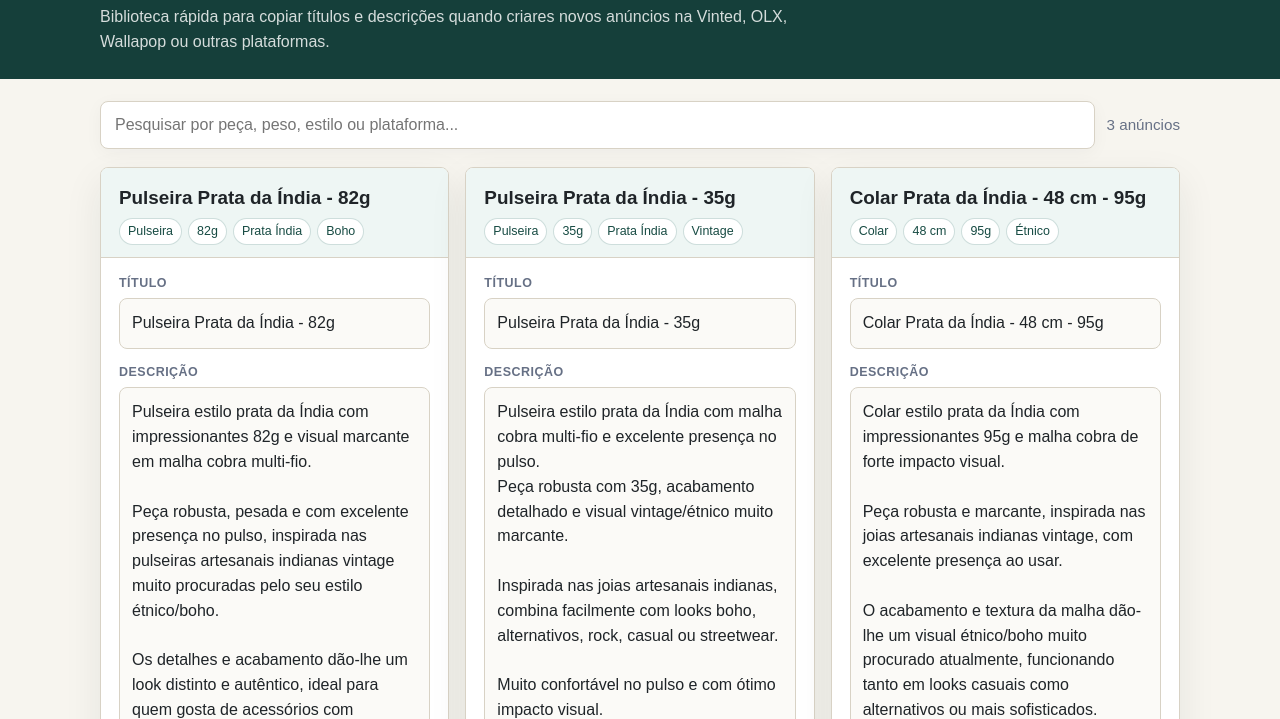
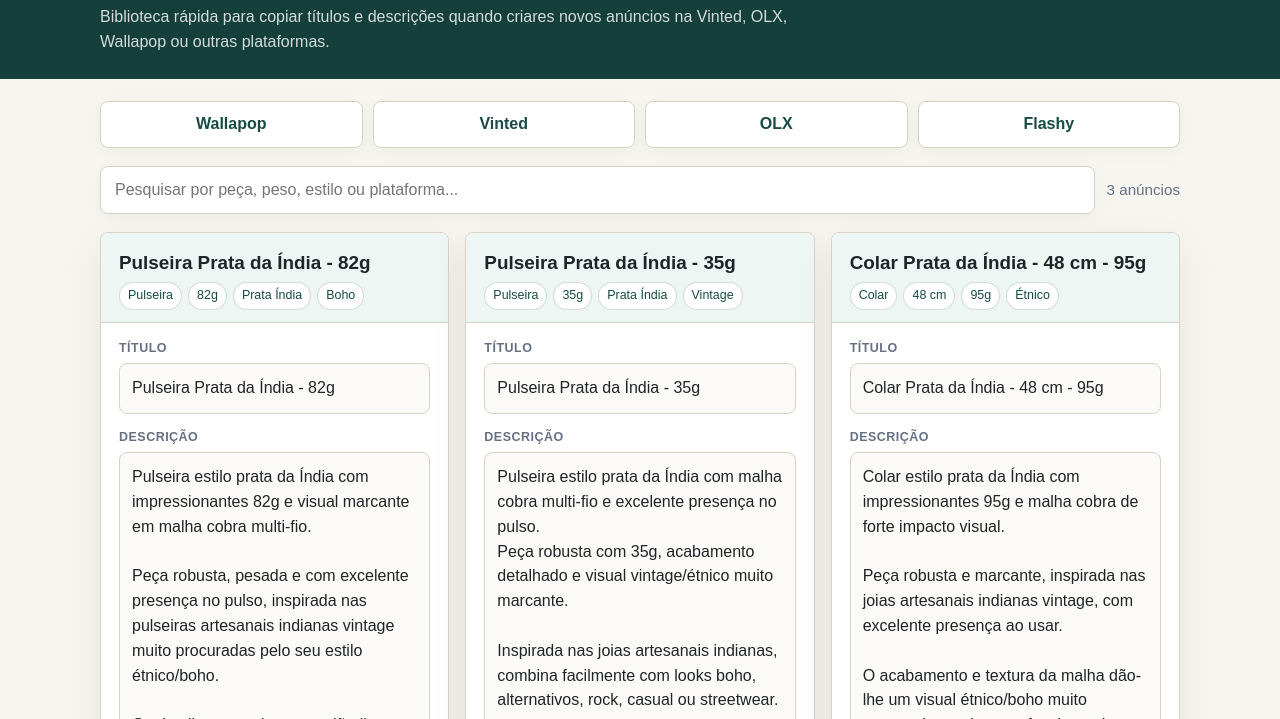
Before and after one commit to Perceptionnn/pulseiras, a plain HTML site: page anuncios-usados.html in a window 1280 px wide. Shown: the part 81-800 px from the top of the page. Drawn offline with Linux system fonts and the light colour scheme.

Commit message:
Add marketplace account shortcuts

```diff
--- a/anuncios-usados.html
+++ b/anuncios-usados.html
@@ -65,6 +65,33 @@
       gap: 12px;
       align-items: center;
       margin-bottom: 18px;
+    }
+
+    .platform-links {
+      display: grid;
+      grid-template-columns: repeat(4, minmax(0, 1fr));
+      gap: 10px;
+      margin-bottom: 18px;
+    }
+
+    .platform-links a {
+      min-height: 46px;
+      border: 1px solid var(--line);
+      border-radius: 8px;
+      background: white;
+      color: var(--accent-dark);
+      display: flex;
+      align-items: center;
+      justify-content: center;
+      padding: 10px 12px;
+      font-weight: 700;
+      text-decoration: none;
+      box-shadow: 0 4px 18px rgba(31, 36, 40, 0.04);
+    }
+
+    .platform-links a:hover {
+      border-color: rgba(34, 107, 95, 0.42);
+      background: var(--soft);
     }
 
     .search {
@@ -281,6 +308,10 @@
         grid-template-columns: 1fr;
       }
 
+      .platform-links {
+        grid-template-columns: repeat(2, minmax(0, 1fr));
+      }
+
       .count {
         white-space: normal;
       }
@@ -301,6 +332,13 @@
 
   <main>
     <div class="wrap">
+      <nav class="platform-links" aria-label="Acessos diretos às plataformas">
+        <a href="https://pt.wallapop.com/app/catalog/published" target="_blank" rel="noopener">Wallapop</a>
+        <a href="https://www.vinted.pt" target="_blank" rel="noopener">Vinted</a>
+        <a href="https://www.olx.pt/myaccount/" target="_blank" rel="noopener">OLX</a>
+        <a href="https://flashy.pt/my-listings" target="_blank" rel="noopener">Flashy</a>
+      </nav>
+
       <div class="toolbar">
         <input id="search" class="search" type="search" placeholder="Pesquisar por peça, peso, estilo ou plataforma..." autocomplete="off">
         <div id="count" class="count">3 anúncios</div>
```
